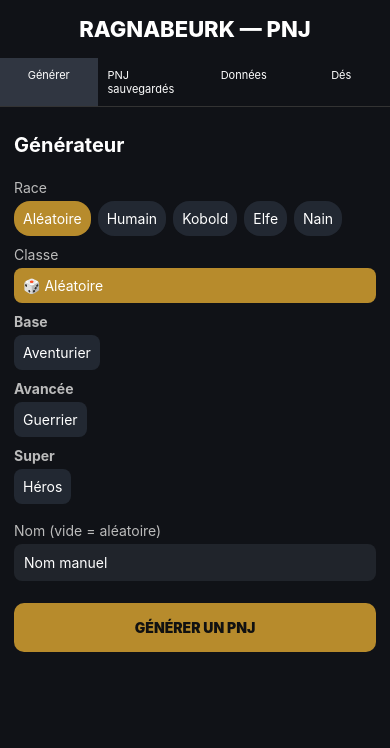
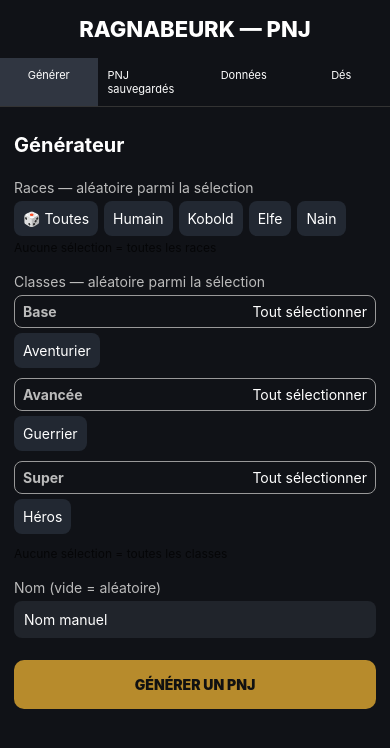
Before and after one commit to joshxv95/RagnabeurkPNJ, a React Native app: screen / in a window 390 px wide. Shown: the top 748 px of the page. Built offline with nearby package versions, Linux system fonts and the light colour scheme.

Commit message:
Add files via upload

```diff
--- a/App.tsx
+++ b/App.tsx
@@ -79,8 +79,8 @@ export default function App(){
   const [npcs,setNpcs]=useState<NPC[]>([]);
   const [current,setCurrent]=useState<NPC|null>(null);
   const [tab,setTab]=useState("Générer");
-  const [raceChoice,setRaceChoice]=useState("Aléatoire");
-  const [classChoice,setClassChoice]=useState("Aléatoire");
+  const [raceChoices,setRaceChoices]=useState<string[]>([]);
+  const [classChoices,setClassChoices]=useState<string[]>([]);
   const [nameChoice,setNameChoice]=useState("");
   const [loaded,setLoaded]=useState(false);
 
@@ -98,10 +98,17 @@ export default function App(){
   useEffect(()=>{if(loaded)AsyncStorage.setItem(K.names,JSON.stringify(names))},[names,loaded]);
   useEffect(()=>{if(loaded)AsyncStorage.setItem(K.npcs,JSON.stringify(npcs))},[npcs,loaded]);
 
+  const toggleRace=(id:string)=>setRaceChoices(xs=>xs.includes(id)?xs.filter(x=>x!==id):[...xs,id]);
+  const selectAllRaces=()=>setRaceChoices(xs=>xs.length===races.length?[]:races.map(r=>r.id));
+  const toggleClass=(id:string)=>setClassChoices(xs=>xs.includes(id)?xs.filter(x=>x!==id):[...xs,id]);
+  const toggleClassCategory=(cat:Category)=>{const ids=classes.filter(c=>c.category===cat).map(c=>c.id);setClassChoices(xs=>ids.length&&ids.every(id=>xs.includes(id))?xs.filter(id=>!ids.includes(id)):[...new Set([...xs,...ids])]);};
   const generate=()=>{
     if(!classes.length||!races.length||!names.length){Alert.alert("Données manquantes","Ajoute au moins une race, une classe et un nom.");return;}
-    const c=classChoice==="Aléatoire"?classes[Math.floor(Math.random()*classes.length)]:classes.find(x=>x.id===classChoice)||classes[0];
-    const r=raceChoice==="Aléatoire"?weighted(races):races.find(x=>x.id===raceChoice)||races[0];
+    const selectedRaces=raceChoices.length?races.filter(r=>raceChoices.includes(r.id)):races;
+    const selectedClasses=classChoices.length?classes.filter(c=>classChoices.includes(c.id)):classes;
+    if(!selectedRaces.length||!selectedClasses.length){Alert.alert("Sélection vide","Sélectionne au moins une race et une classe.");return;}
+    const c=selectedClasses[Math.floor(Math.random()*selectedClasses.length)];
+    const r=weighted(selectedRaces);
     setCurrent(makeNPC(c,r,names,dice,nameChoice));
   };
   const save=()=>{if(!current)return;setNpcs(x=>[current,...x.filter(n=>n.id!==current.id)]);Alert.alert("Sauvegardé","PNJ enregistré.");};
@@ -134,27 +141,20 @@ export default function App(){
     <ScrollView contentContainerStyle={styles.content}>
       {tab==="Générer"&&<View>
         <Text style={styles.h2}>Générateur</Text>
-        <Text style={styles.label}>Race</Text>
-        <ScrollView horizontal>{["Aléatoire",...races.map(r=>r.id)].map(x=><Pressable key={x} onPress={()=>setRaceChoice(x)} style={[styles.chip,raceChoice===x&&styles.selected]}><Text style={styles.chipText}>{x==="Aléatoire"?"Aléatoire":races.find(r=>r.id===x)?.name}</Text></Pressable>)}</ScrollView>
-        <Text style={styles.label}>Classe</Text>
+        <Text style={styles.label}>Races — aléatoire parmi la sélection</Text>
+        <View style={styles.classButtons}>
+          <Pressable onPress={selectAllRaces} style={[styles.classButton,raceChoices.length===races.length&&races.length>0&&styles.selected]}><Text style={styles.chipText}>🎲 Toutes</Text></Pressable>
+          {races.map(r=><Pressable key={r.id} onPress={()=>toggleRace(r.id)} style={[styles.classButton,raceChoices.includes(r.id)&&styles.selected]}><Text style={styles.chipText}>{r.name}</Text></Pressable>)}
+        </View>
+        <Text style={styles.selectionHint}>{raceChoices.length?`${raceChoices.length} race(s) sélectionnée(s)`:"Aucune sélection = toutes les races"}</Text>
+        <Text style={styles.label}>Classes — aléatoire parmi la sélection</Text>
         <View style={styles.classRows}>
-          <View style={styles.classRow}>
-            <Pressable onPress={()=>setClassChoice("Aléatoire")} style={[styles.classButton,classChoice==="Aléatoire"&&styles.selected]}>
-              <Text style={styles.chipText}>🎲 Aléatoire</Text>
-            </Pressable>
-          </View>
-          {(["Base","Avancée","Super"] as Category[]).map(cat=>{
-            const list=classes.filter(c=>c.category===cat);
-            return <View key={cat} style={styles.classRow}>
-              <Text style={styles.classRowLabel}>{cat}</Text>
-              <View style={styles.classButtons}>
-                {list.map(c=><Pressable key={c.id} onPress={()=>setClassChoice(c.id)} style={[styles.classButton,classChoice===c.id&&styles.selected]}>
-                  <Text style={styles.chipText}>{c.name}</Text>
-                </Pressable>)}
-              </View>
-            </View>;
-          })}
+          {(["Base","Avancée","Super"] as Category[]).map(cat=>{const list=classes.filter(c=>c.category===cat);const allSelected=list.length>0&&list.every(c=>classChoices.includes(c.id));return <View key={cat} style={styles.classRow}>
+            <Pressable onPress={()=>toggleClassCategory(cat)} style={[styles.categorySelectButton,allSelected&&styles.selected]}><Text style={styles.classRowLabel}>{cat}</Text><Text style={styles.chipText}>{allSelected?"Tout désélectionner":"Tout sélectionner"}</Text></Pressable>
+            <View style={styles.classButtons}>{list.map(c=><Pressable key={c.id} onPress={()=>toggleClass(c.id)} style={[styles.classButton,classChoices.includes(c.id)&&styles.selected]}><Text style={styles.chipText}>{c.name}</Text></Pressable>)}</View>
+          </View>})}
         </View>
+        <Text style={styles.selectionHint}>{classChoices.length?`${classChoices.length} classe(s) sélectionnée(s)`:"Aucune sélection = toutes les classes"}</Text>
         <Text style={styles.label}>Nom (vide = aléatoire)</Text><TextInput style={styles.input} value={nameChoice} onChangeText={setNameChoice} placeholder="Nom manuel"/>
         <Pressable style={styles.bigButton} onPress={generate}><Text style={styles.bigButtonText}>GÉNÉRER UN PNJ</Text></Pressable>
         {current&&<View style={styles.card}><Text style={styles.npcName}>{current.name}</Text><Text style={styles.meta}>{current.race} • {current.className} • {current.category}</Text><Text style={styles.level}>Niveau {current.level} • Total {current.total}</Text>
@@ -211,7 +211,7 @@ const styles=StyleSheet.create({
   input:{backgroundColor:"#20242b",color:"#fff",padding:10,borderRadius:8,marginBottom:8},inputFlex:{flex:1,backgroundColor:"#20242b",color:"#fff",padding:8,borderRadius:8},
   smallInput:{backgroundColor:"#20242b",color:"#fff",padding:8,borderRadius:7,width:85,marginRight:6},row:{flexDirection:"row",alignItems:"center",gap:5},rowWrap:{flexDirection:"row",flexWrap:"wrap",gap:7},
   chip:{padding:9,backgroundColor:"#222832",borderRadius:16,marginRight:7},
-  classRows:{gap:10,marginBottom:8},classRow:{gap:5},classRowLabel:{color:"#bbb",fontWeight:"700"},classButtons:{flexDirection:"row",flexWrap:"wrap",gap:6},classButton:{padding:9,backgroundColor:"#222832",borderRadius:8},categoryButton:{padding:10,backgroundColor:"#222832",borderRadius:8},selected:{backgroundColor:"#b78b2c"},chipText:{color:"#fff"},
+  selectionHint:{fontSize:12,opacity:0.7,marginTop:4,marginBottom:8},categorySelectButton:{flexDirection:"row",alignItems:"center",justifyContent:"space-between",paddingVertical:7,paddingHorizontal:8,borderRadius:8,borderWidth:1,borderColor:"#999"},  classRows:{gap:10,marginBottom:8},classRow:{gap:5},classRowLabel:{color:"#bbb",fontWeight:"700"},classButtons:{flexDirection:"row",flexWrap:"wrap",gap:6},classButton:{padding:9,backgroundColor:"#222832",borderRadius:8},categoryButton:{padding:10,backgroundColor:"#222832",borderRadius:8},selected:{backgroundColor:"#b78b2c"},chipText:{color:"#fff"},
   bigButton:{backgroundColor:"#b78b2c",padding:16,borderRadius:10,marginVertical:14,alignItems:"center"},bigButtonText:{fontWeight:"900",color:"#111"},
   button:{backgroundColor:"#3d4654",padding:12,borderRadius:8,marginTop:10,alignItems:"center"},danger:{backgroundColor:"#74343b",padding:10,borderRadius:8,marginTop:10,alignItems:"center"},buttonText:{color:"#fff",fontWeight:"700"},
   card:{backgroundColor:"#191d24",padding:14,borderRadius:12,marginVertical:8},npcName:{color:"#fff",fontSize:19,fontWeight:"800"},meta:{color:"#aaa",marginVertical:4},level:{color:"#e2bd63",fontSize:18,fontWeight:"700",marginVertical:8},
```
